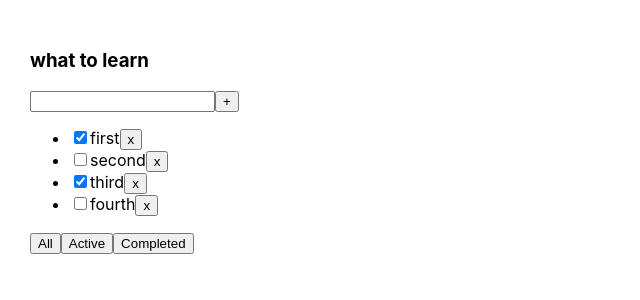
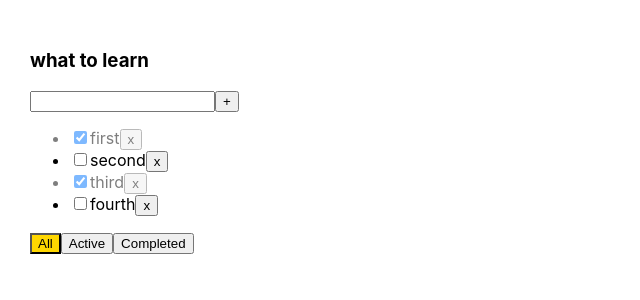
Before and after one commit to maximLomako/rsclone, a React (Create React App) app in the folder rsclone/: page / in a window 1280 px wide. Shown: the top 300 px of the page, without its empty margins (0-640 px from the left). Built offline with nearby package versions, Linux system fonts and the light colour scheme.

Commit message:
feat: styles to button, validation addTask func

```diff
--- a/rsclone/src/App.tsx
+++ b/rsclone/src/App.tsx
@@ -15,7 +15,7 @@ const App = () => {
   const [filter, setFilter] = useState<FilterValuesType>('all')
   const addTask = (title: string) => {
     const newTask = {id: v1(), title: title, isDone: true};
-    const newTasks = [newTask, ...tasks];
+    const newTasks = [...tasks, newTask];
     setTasks(newTasks);
   }
   const removeTask = (id: string) => {
@@ -24,6 +24,14 @@ const App = () => {
   }
   const changeFilter = (value: FilterValuesType) => {
     setFilter(value)
+  }
+  const changeStatus = (taskId: string, isDone: boolean) => {
+    const task = tasks.find(t => t.id === taskId);
+    if (task) {
+      task.isDone = isDone;
+    }
+    const copyTasks = [...tasks];
+    setTasks(copyTasks);
   }
   let tasksForTodolist = tasks;
   if (filter === 'completed') {
@@ -36,10 +44,12 @@ const App = () => {
   return (
     <div className="App">
       <Todolist title='what to learn'
+                filter={filter}
                 tasks={tasksForTodolist}
                 addTask={addTask}
                 removeTask={removeTask}
                 changeFilter={changeFilter}
+                changeStatus={changeStatus}
       />
     </div>
   )
--- a/rsclone/src/components/Todolist/Todolist.tsx
+++ b/rsclone/src/components/Todolist/Todolist.tsx
@@ -1,5 +1,6 @@
 import React, {ChangeEvent, KeyboardEvent, useState} from "react";
 import {FilterValuesType} from "../../App";
+import s from './todolist.module.css'
 
 export type TasksType = {
   id: string
@@ -8,32 +9,42 @@ export type TasksType = {
 }
 type TodolistPropsType = {
   title: string
+  filter: FilterValuesType
   tasks: Array<TasksType>
   addTask: (title: string) => void
   removeTask: (id: string) => void
   changeFilter: (id: FilterValuesType) => void
+  changeStatus: (taskId: string, isDone: boolean) => void
 }
 
 export const Todolist: React.FC<TodolistPropsType> = (props) => {
-  const {title, tasks, addTask, removeTask, changeFilter} = props;
+  const {title, filter, tasks, addTask, removeTask, changeFilter, changeStatus} = props;
   const [newTaskTitle, setNewTaskTitle] = useState('');
+  const [error, setError] = useState<string | null>(null);
   const onNewTitleChangeHandler = (e: ChangeEvent<HTMLInputElement>) => {
+    if (newTaskTitle.trim() === '') {
+    }
     setNewTaskTitle(e.currentTarget.value)
-  }
+    setError(null);
+  };
   const onKeyPressHandler = (e: KeyboardEvent<HTMLInputElement>) => {
     const {key} = e;
     if (key === 'Enter') {
       addTask(newTaskTitle);
       setNewTaskTitle('');
     }
-  }
+  };
   const addTaskHandler = () => {
-    addTask(newTaskTitle);
+    if (newTaskTitle.trim() === '') {
+      setError('Title is required');
+      return;
+    }
+    addTask(newTaskTitle.trim());
     setNewTaskTitle('');
-  }
+  };
   const onAllClickHandler = () => changeFilter('all');
   const onActiveClickHandler = () => changeFilter('active');
-  const onCompletedClickHandler = () => changeFilter('completed')
+  const onCompletedClickHandler = () => changeFilter('completed');
 
   return (
     <div>
@@ -42,15 +53,23 @@ export const Todolist: React.FC<TodolistPropsType> = (props) => {
         <input value={newTaskTitle}
                onChange={onNewTitleChangeHandler}
                onKeyPress={onKeyPressHandler}
+               className={error ? `${s.error}` : ''}
         />
-        <button onClick={addTaskHandler}>+
-        </button>
+        <button onClick={addTaskHandler}>+</button>
+        {error && <div className={s.errorMessage}>{error}</div>}
       </div>
       <ul>
         {tasks.map(t => {
           const removeTaskHandler = () => removeTask(t.id)
-          return <li key={t.id}>
-            <input type="checkbox" checked={t.isDone}/>
+          const onChangeStatusHandler = (e: ChangeEvent<HTMLInputElement>) => {
+            changeStatus(t.id, e.currentTarget.checked)
+          }
+          return <li key={t.id}
+                     className={t.isDone ? `${s.isDone}` : ''}
+          >
+            <input type="checkbox"
+                   checked={t.isDone}
+                   onChange={onChangeStatusHandler}/>
             <span>{t.title}</span>
             <button onClick={removeTaskHandler}>
               x
@@ -60,9 +79,15 @@ export const Todolist: React.FC<TodolistPropsType> = (props) => {
         }
       </ul>
       <div>
-        <button onClick={onAllClickHandler}>All</button>
-        <button onClick={onActiveClickHandler}>Active</button>
-        <button onClick={onCompletedClickHandler}>Completed</button>
+        <button className={filter === 'all' ? `${s.activeFilter}` : ''}
+                onClick={onAllClickHandler}>All
+        </button>
+        <button className={filter === 'active' ? `${s.activeFilter}` : ''}
+                onClick={onActiveClickHandler}>Active
+        </button>
+        <button className={filter === 'completed' ? `${s.activeFilter}` : ''}
+                onClick={onCompletedClickHandler}>Completed
+        </button>
       </div>
     </div>
   )
--- /dev/null
+++ b/rsclone/src/components/Todolist/todolist.module.css
@@ -0,0 +1,12 @@
+.error {
+    border: red 1px solid;
+}
+.errorMessage {
+    color: red;
+}
+.activeFilter {
+    background-color: gold;
+}
+.isDone {
+    opacity: .5;
+}
```
Also changed, not shown: 1 other file (tests, documents, lock files or other folders).
